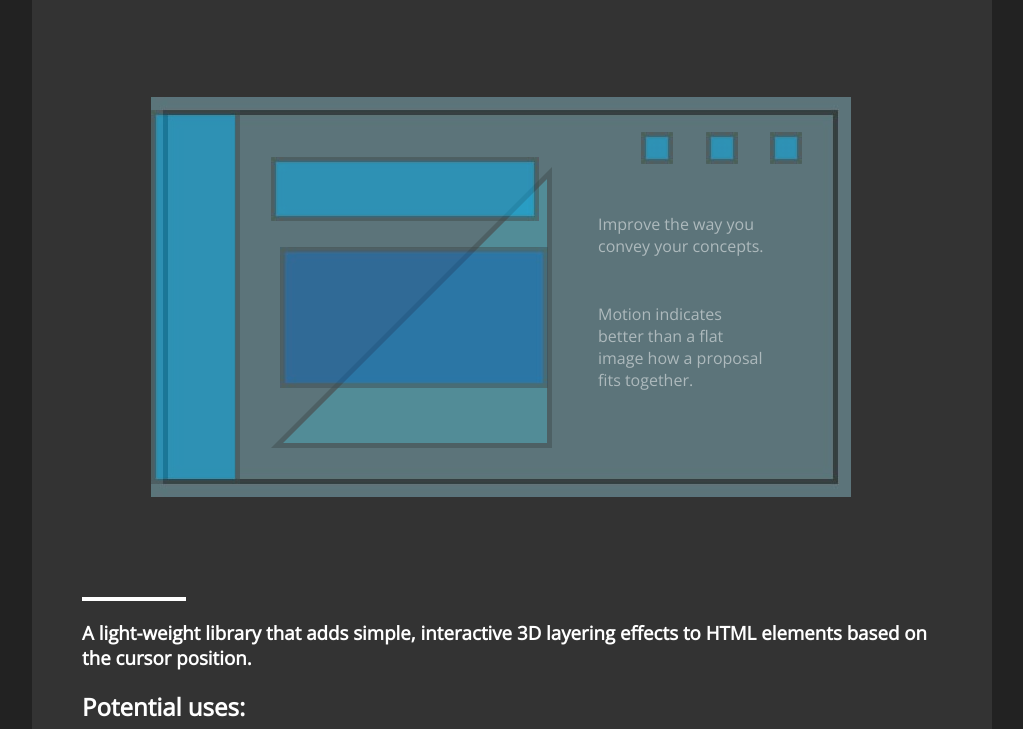
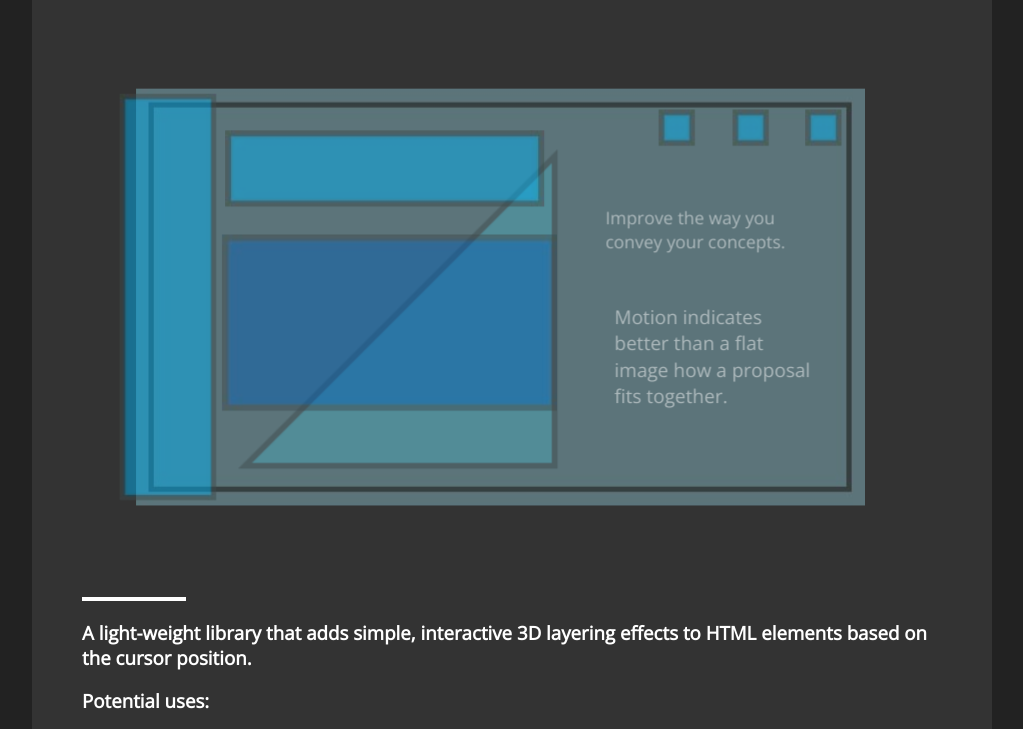
Before and after one commit to joshhills/exploded-dom-js, a website: page demo/demo.html in a window 1280 px wide. Shown: the part 187-916 px from the top of the page, without its empty margins (128-1151 px from the left). Drawn offline with nearby package versions, Linux system fonts and the light colour scheme.

Commit message:
Updated demo

```diff
--- a/demo/demo.html
+++ b/demo/demo.html
@@ -121,7 +121,7 @@
                 width: 20%;
             }
         </style>
-        <script type="text/javascript" src="exploded-dom.js"></script>
+        <script type="text/javascript" src="../dist/exploded-dom.min.js"></script>
     </head>
     <body>
         <div class="wrapper">
@@ -175,9 +175,9 @@
                 <h3>
                     A light-weight library that adds simple, interactive 3D layering effects to HTML elements based on the cursor position.
                 </h3>
-                <h2>
+                <h3>
                     Potential uses:
-                </h2>
+                </h3>
                 <ul>
                     <li>
                         Technical design proposals?
```
